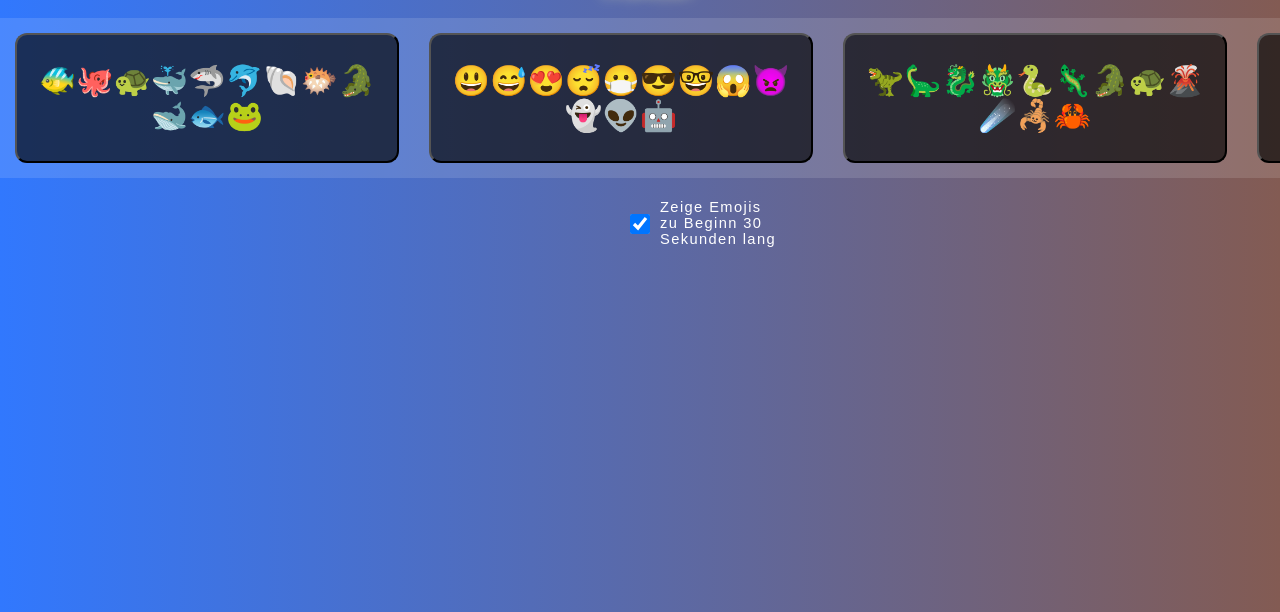
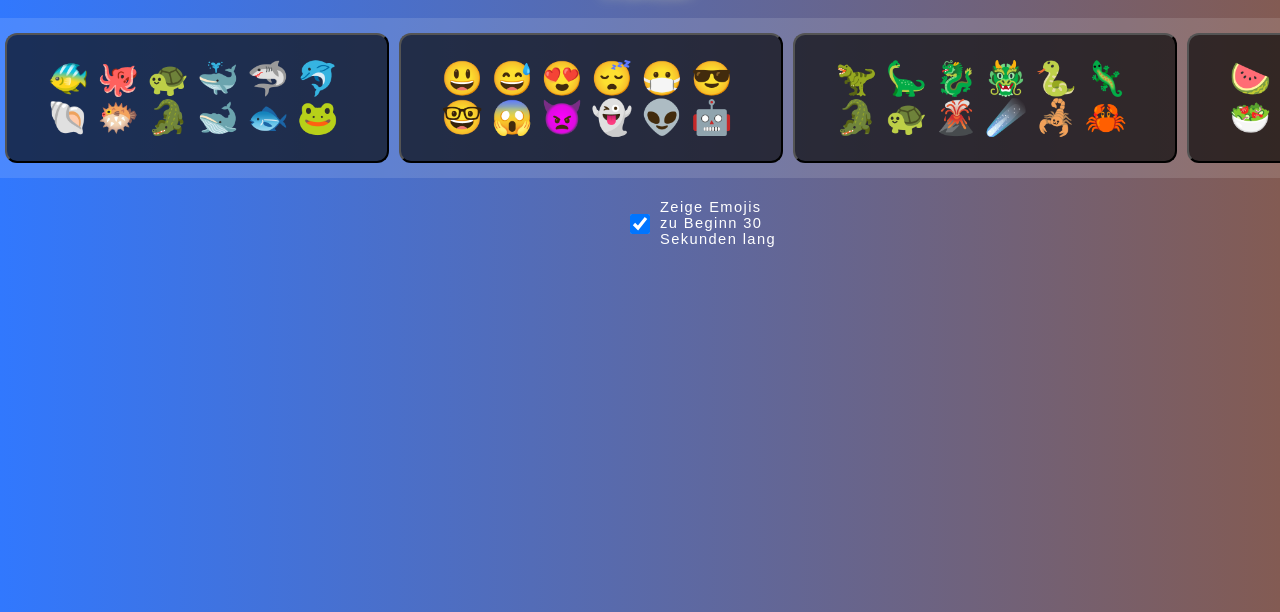
Before and after one commit to DanielVierh/memory-game, a plain HTML site: page settings.html in a window 1280 px wide. Shown: the part 188-800 px from the top of the page. Drawn offline with Linux system fonts and the light colour scheme.

Commit message:
improve button text

```diff
--- a/style.css
+++ b/style.css
@@ -148,10 +148,13 @@ h1{
     min-width: 30%;
     height: 130px;
     background-color: rgba(0, 0, 0, 0.651);
-    font-size: 30px;
+    font-size: clamp(12px, 2vw + .5rem, 40px);
     border-radius: 12px;
-    margin: 15px;
+    margin: 15px 5px;
     cursor: pointer;
+    text-align: center;
+    padding: 0 3%;
+    letter-spacing: 8px;
 }
 
 #output{
```
